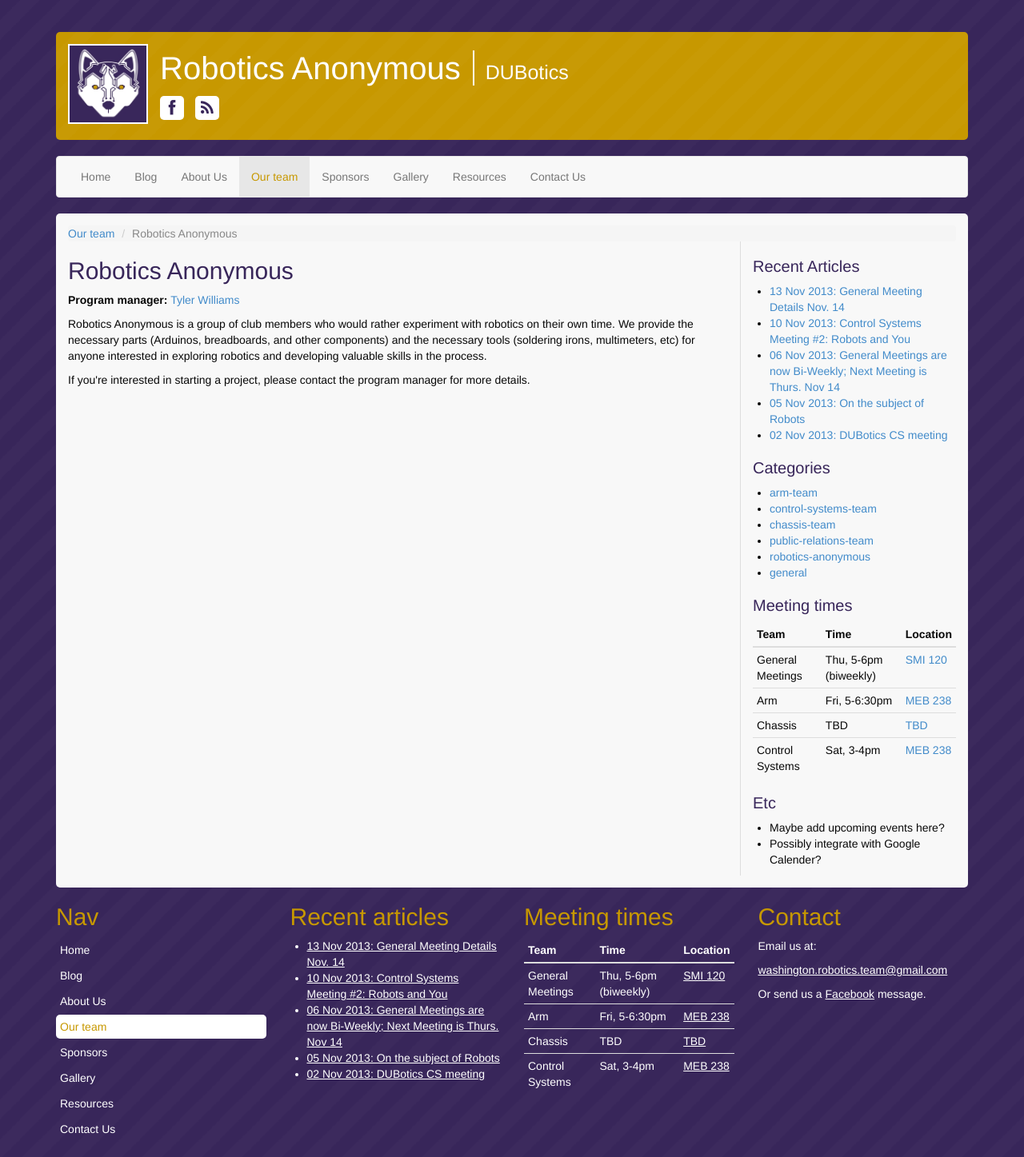
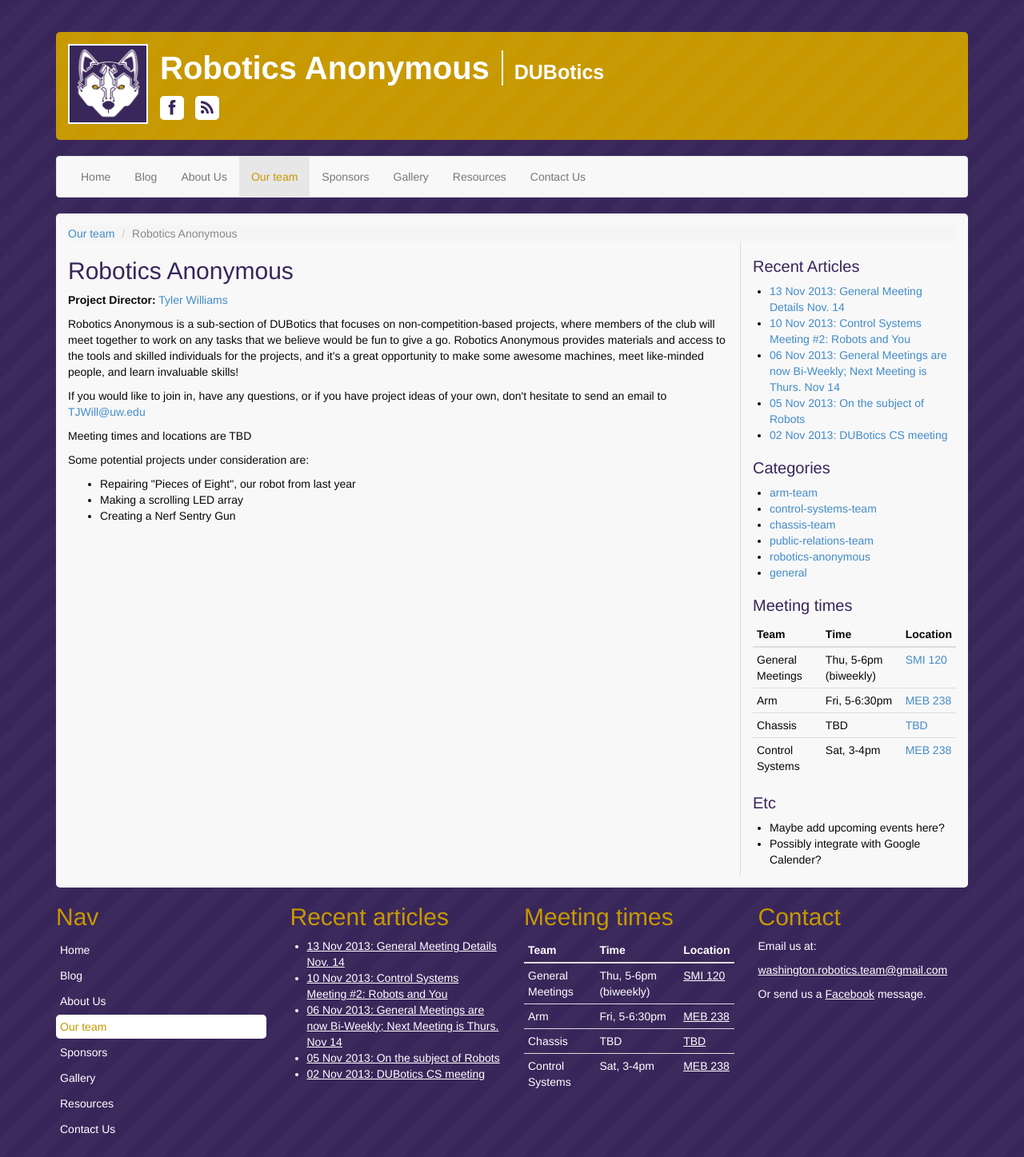
Before and after one commit to dubotics/dubotics.github.io, a Jekyll site: the page built from teams/robotics-anonymous.html, in a window 1280 px wide. Shown: the whole page at 80% size. Built offline with Jekyll 4.4.1, drawn with Linux system fonts in a browser that asks for light colours; Markdown is read by kramdown in place of the engine named in the settings.

Commit message:
Added updated leadership positions, changed h1 font

```diff
--- a/contact.html
+++ b/contact.html
@@ -11,5 +11,4 @@ layout: general
 <p>Alternatively, you can send us a message on our
 <a href="https://www.facebook.com/DUBotics">Facebook</a> page.</p>
 
-<p>For feedback and suggestions specifically about this website, please contact:
-<a href="mailto:michael.lee.0x2a@gmail.com">michael.lee.0x2a@gmail.com</a></p>
+<p>If you have a question or feedback regarding a specific team or project within our club, you can look through our list of <a href="/teams/leadership.html">team leads</a> and try directly sending an email to the appropriate person.</p>
--- a/custom-styles.css
+++ b/custom-styles.css
@@ -76,9 +76,13 @@ body {
     height: 100px;
 }
 
+@import url(http://fonts.googleapis.com/css?family=Cabin+Condensed:700);
+
 h1 {
     font-size: 50px;
     margin:0;
+    font-family:'Cabin Condensed', sans-serif;
+    font-weight:bold;
 }
 
 .page-title {
@@ -244,6 +248,10 @@ p+ul {
     background-color:transparent;
 }
 
+.leader-title{
+    display:block;
+}
+
 
 
 /* VARIOUS WIDGETS
--- a/teams/robotics-anonymous.html
+++ b/teams/robotics-anonymous.html
@@ -6,8 +6,18 @@ parent: /teams.html
 
 <h2 id="robotics-anonymous">Robotics Anonymous</h2>
 
-<p><strong>Program manager:</strong> <a href="#">Tyler Williams</a></p>
+<p><strong>Project Director:</strong> <a href="mailto:TJWill@uw.edu">Tyler Williams</a></p>
 
-<p>Robotics Anonymous is a group of club members who would rather experiment with robotics on their own time. We provide the necessary parts (Arduinos, breadboards, and other components) and the necessary tools (soldering irons, multimeters, etc) for anyone interested in exploring robotics and developing valuable skills in the process.</p>
+<p>Robotics Anonymous is a sub-section of DUBotics that focuses on non-competition-based projects, where members of the club will meet together to work on any tasks that we believe would be fun to give a go.  Robotics Anonymous provides materials and access to the tools and skilled individuals for the projects, and it's a great opportunity to make some awesome machines, meet like-minded people, and learn invaluable skills!</p>
 
-<p>If you're interested in starting a project, please contact the program manager for more details.</p>
+<p>If you would like to join in, have any questions, or if you have project ideas of your own, don't hesitate to send an email to <a href="mailto:TJWill@uw.edu">TJWill@uw.edu</a></p>
+
+<p>Meeting times and locations are TBD</p>
+
+<p>Some potential projects under consideration are:</p>
+
+<ul>
+    <li>Repairing "Pieces of Eight", our robot from last year</li>
+    <li>Making a scrolling LED array</li>
+    <li>Creating a Nerf Sentry Gun</li>
+</ul>
```
Also changed, not shown: teams.html (+11 -12 lines), teams/leadership.html (added, +98 -0 lines), teams/public-relations.html (added, +34 -0 lines), 1 other file.
